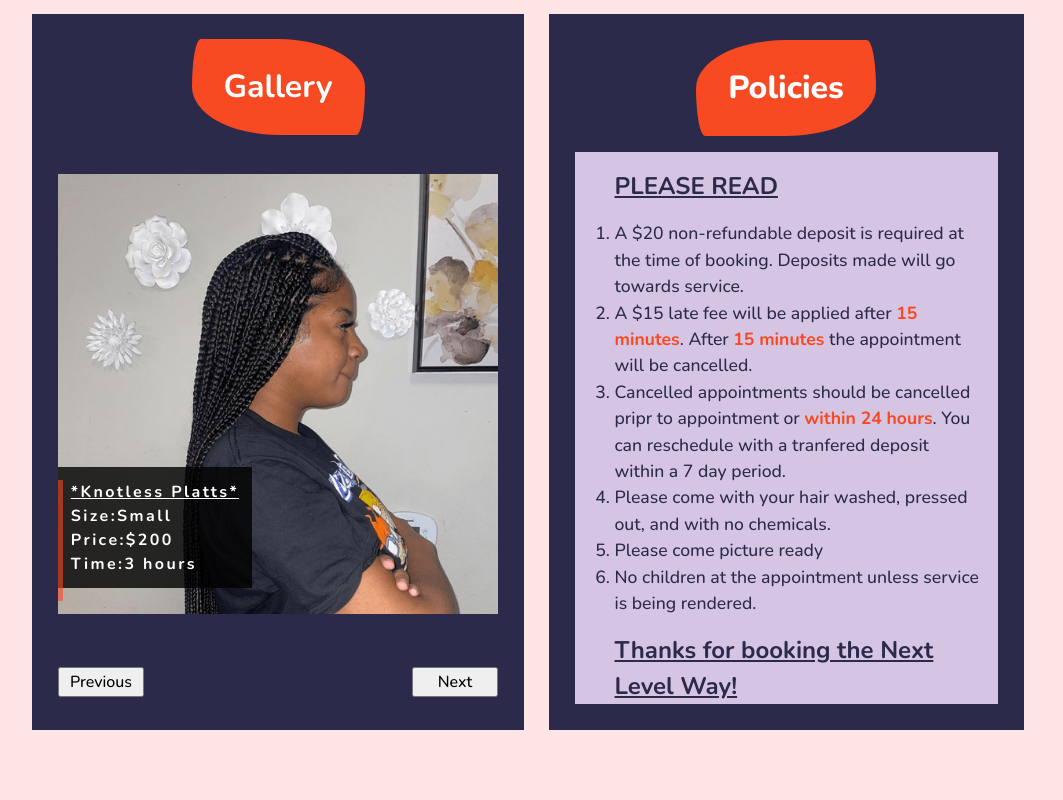
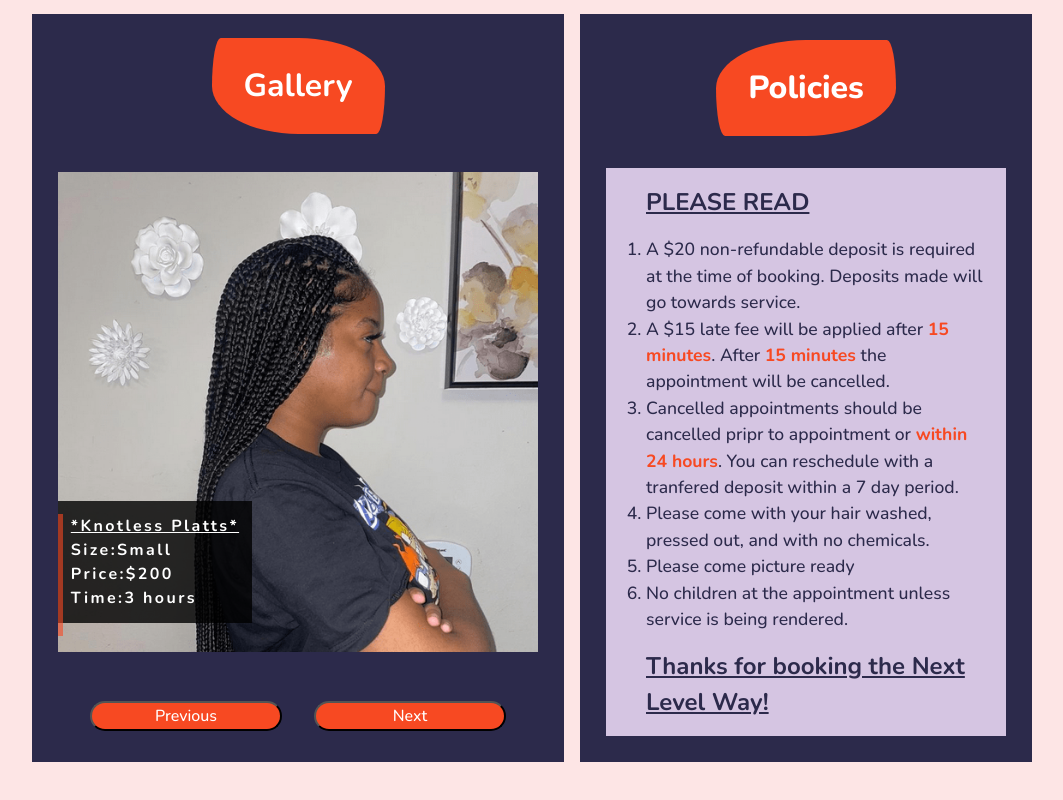
Before and after one commit to Brandon-Schefstad/next-level-hair-designs, a React (Create React App) app: page / in a window 1280 px wide. Shown: the part 580-1380 px from the top of the page, without its empty margins (108-1171 px from the left). Built offline with nearby package versions, Linux system fonts and the light colour scheme.

Commit message:
Feat: Added background image to header

```diff
--- a/src/components/Gallery.js
+++ b/src/components/Gallery.js
@@ -160,23 +160,40 @@ const Gallery = () => {
 			<h1 style={finalGalleryObject.style} className="gallery__title">
 				Gallery
 			</h1>
-      <button className="prev" onClick={() => setIndex(index - 1)}>
+			<button
+				className="prev gallery__button"
+				onClick={() => setIndex(index - 1)}
+			>
 				Previous
 			</button>
 			<div className="image__wrapper">
-        <img className="gallery__image" src={finalGalleryObject.indexURL} />
+				<img
+					className="gallery__image"
+					src={finalGalleryObject.indexURL}
+				/>
 				<h2 className="gallery__text">
-          <div className="gallery__text1">{finalGalleryObject.hairstyle}</div>
-          <div className="gallery__text2"> Size:{finalGalleryObject.size}</div>
+					<div className="gallery__text1">
+						{finalGalleryObject.hairstyle}
+					</div>
+					<div className="gallery__text2">
+						{' '}
+						Size:{finalGalleryObject.size}
+					</div>
 					<div className="gallery__text3">
 						{' '}
 						Price:${finalGalleryObject.price}
 					</div>
-          <div className="gallery__text4"> Time:{finalGalleryObject.time}</div>
+					<div className="gallery__text4">
+						{' '}
+						Time:{finalGalleryObject.time}
+					</div>
 				</h2>
 			</div>
 
-      <button className="next" onClick={() => setIndex(index + 1)}>
+			<button
+				className="next gallery__button"
+				onClick={() => setIndex(index + 1)}
+			>
 				Next
 			</button>
 		</div>
--- a/src/components/Header.js
+++ b/src/components/Header.js
@@ -35,6 +35,7 @@ const Header = (props) => {
 				<section className="header__wrapper grid">
 					<div>
 						<section className="header__info__wrapper grid">
+							{/* <section className="header__margin"> */}
 							<h1 className="title">Kenia Thompson</h1>
 							<div className="header__text__wrapper flex">
 								<h4 className="header__text">Tampa,FL</h4>
@@ -43,6 +44,7 @@ const Header = (props) => {
 							</div>
 							<img src="" alt="" className="header__socials" />
 							{handleButton()}
+							{/* </section> */}
 						</section>
 					</div>
 					{/* Imaged Section with Logo and Default Picture */}
--- a/src/scss/_gallery.scss
+++ b/src/scss/_gallery.scss
@@ -46,11 +46,19 @@
 .gallery__image {
 	// height: 300px;
 }
+.gallery__button {
+	background-color: utils.$light-accent;
+	color: white;
+	border-radius: 1rem;
+
+	width: 20ch;
+}
 .prev {
 	grid-row: 3;
+	grid-column: 2;
 }
 .next {
-	grid-column: 4;
+	grid-column: 3;
 }
 .gallery__title {
 	grid-column: 1 / span 4;
--- a/src/scss/_header.scss
+++ b/src/scss/_header.scss
@@ -39,7 +39,9 @@
 }
 .header__wrapper > div {
 	padding: 2rem;
+	width: 60%;
 	background-color: utils.$light-bg !important;
+	background-image: url(https://images.pexels.com/photos/6387869/pexels-photo-6387869.jpeg?auto=compress&cs=tinysrgb&w=1260&h=750&dpr=1);
 }
 .header__socials {
 }
@@ -63,3 +65,6 @@
 	justify-self: center;
 	box-shadow: 0px 0px 15px white;
 }
+.header__info__wrapper {
+	padding: 0rem;
+}
--- a/src/scss/_policies.scss
+++ b/src/scss/_policies.scss
@@ -31,10 +31,10 @@ h1.policies__title {
 	padding-top: 1rem;
 	padding-right: 1rem;
 	max-width: 60ch;
-
 	color: utils.$dark-bg;
-	margin: auto;
-	margin: 1rem;
+	margin-inline: 1rem;
+	margin-bottom: 1rem;
+	margin-top: 2rem;
 }
 .policies__text--emphasized {
 	color: utils.$light-accent;
@@ -50,6 +50,9 @@ h1.policies__title {
 	text-align: left;
 	text-decoration: underline;
 }
+.policies__thanks {
+	margin-bottom: 1rem;
+}
 h1.policies__intro {
 	margin-top: 0rem;
 	margin-bottom: 1rem;
```
Also changed, not shown: src/dist/main.css, 1 other file (tests, documents, lock files or other folders). Lines whose indentation alone changed are shown as unchanged.
